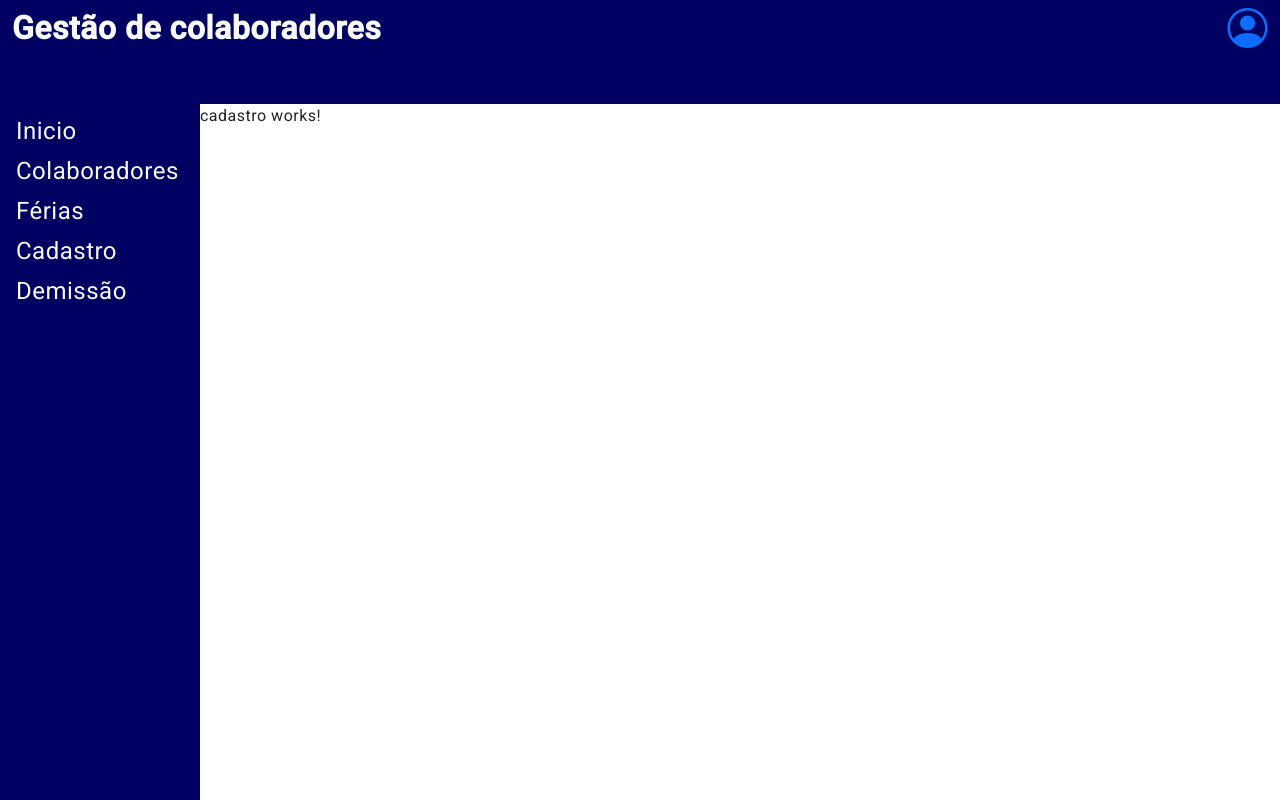
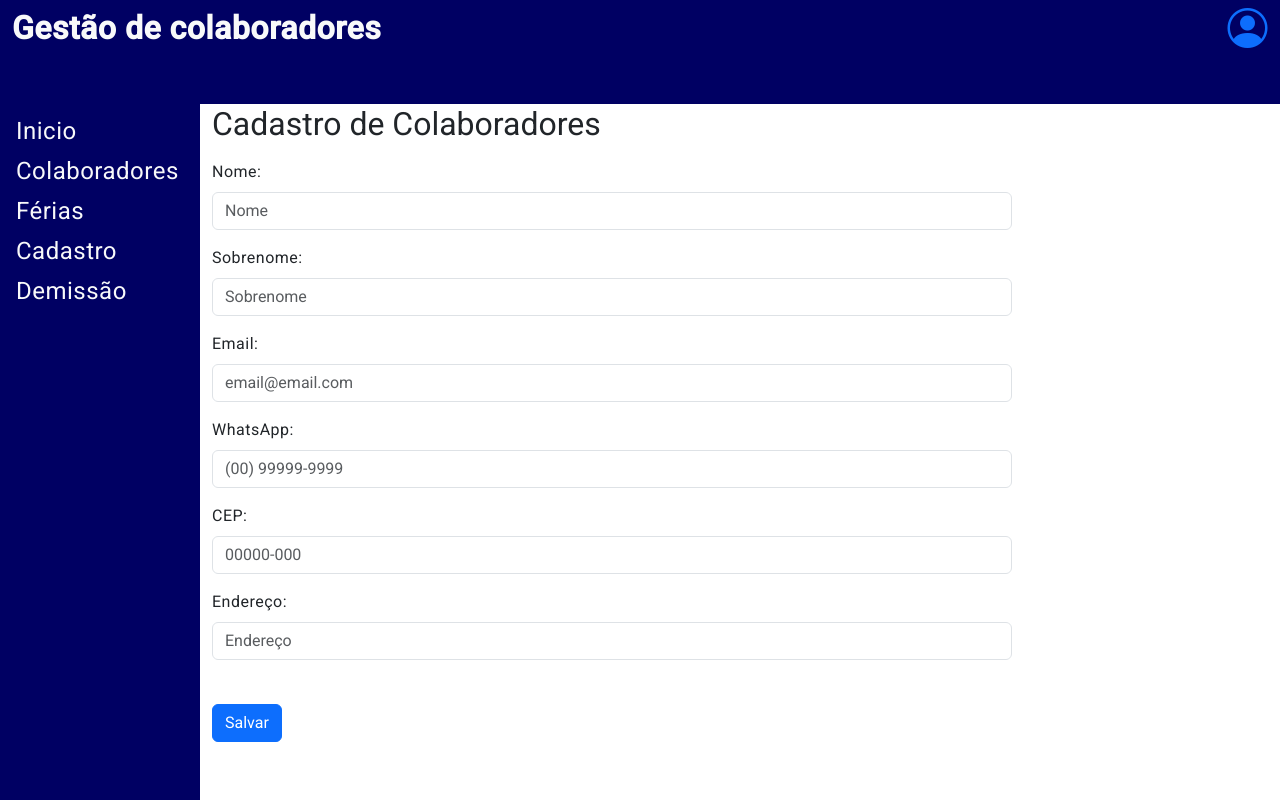
Before and after one commit to Igaro-Franklin/colaboradores, an Angular app: page /cadastro in a window 1280 px wide. Built offline with nearby package versions, Linux system fonts and the light colour scheme.

Commit message:
Criou o formulario de cadastro de colaborador

```diff
--- a/src/app/cadastro/cadastro.component.css
+++ b/src/app/cadastro/cadastro.component.css
@@ -0,0 +1,6 @@
+form{
+    width: 800px;
+    height: 65vh;
+    display: block;
+    overflow-y: auto;
+}
--- a/src/app/cadastro/cadastro.component.html
+++ b/src/app/cadastro/cadastro.component.html
@@ -1 +1,60 @@
-<p>cadastro works!</p>
+<div class="container">
+    <h4>Cadastro de Colaboradores</h4>
+
+    <form action="" class="mb-4">
+        <div class="mb-3">
+            <label class="form-label">Nome:</label>
+            <input type="text" class="form-control" placeholder="Nome">
+        </div>
+        <div class="mb-3">
+            <label class="form-label">Sobrenome:</label>
+            <input type="text" class="form-control" placeholder="Sobrenome">
+        </div>
+        <div class="mb-3">
+            <label class="form-label">Email:</label>
+            <input type="email" class="form-control" placeholder="email@email.com">
+        </div>
+        <div class="mb-3">
+            <label class="form-label">WhatsApp:</label>
+            <input type="number" class="form-control" placeholder="(00) 99999-9999">
+        </div>
+        <div class="mb-3">
+            <label class="form-label">CEP:</label>
+            <input type="number" class="form-control" placeholder="00000-000">
+        </div>
+        <div class="mb-3">
+            <label class="form-label">Endereço:</label>
+            <input type="text" class="form-control" placeholder="Endereço">
+        </div>
+        <div class="mb-3">
+            <label class="form-label">Estado Civil:</label>
+            <div class="form-check">
+                <input class="form-check-input" type="checkbox">
+                <label class="form-check-label mb-1">Solteiro</label>
+            </div>
+            <div class="form-check">
+                <input class="form-check-input" type="checkbox">
+                <label class="form-check-label mb-1">Casado</label>
+            </div>
+            <div class="form-check">
+                <input class="form-check-input" type="checkbox">
+                <label class="form-check-label mb-1">Divorsiado</label>
+            </div>
+            <div>
+                <input class="form-check-input" type="checkbox">
+                <label class="form-check-label mb-1">Viúvo</label>
+            </div>
+        </div>
+        <select class="form-select" aria-label="Default select example">
+            <option selected>Selecionar Cargo</option>
+            <option value="1">Gerente</option>
+            <option value="3">Assistente</option>
+            <option value="2">Sênior</option>
+            <option value="3">Pleno</option>
+            <option value="3">Junior</option>
+            <option value="3">Treineer</option>
+            <option value="3">Estagiário</option>
+        </select>
+    </form>
+    <button type="submit" class="btn btn-primary">Salvar</button>
+</div>
```
